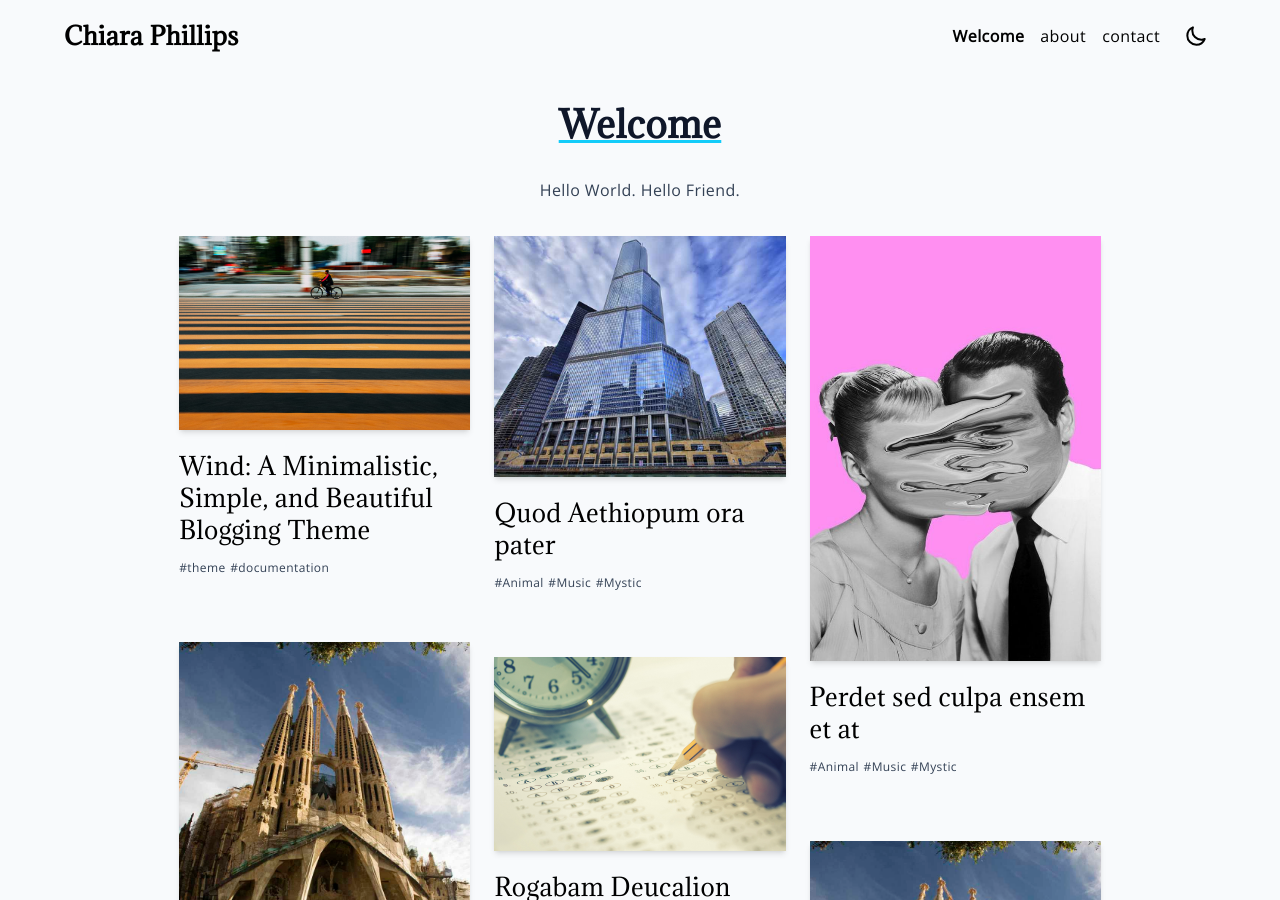
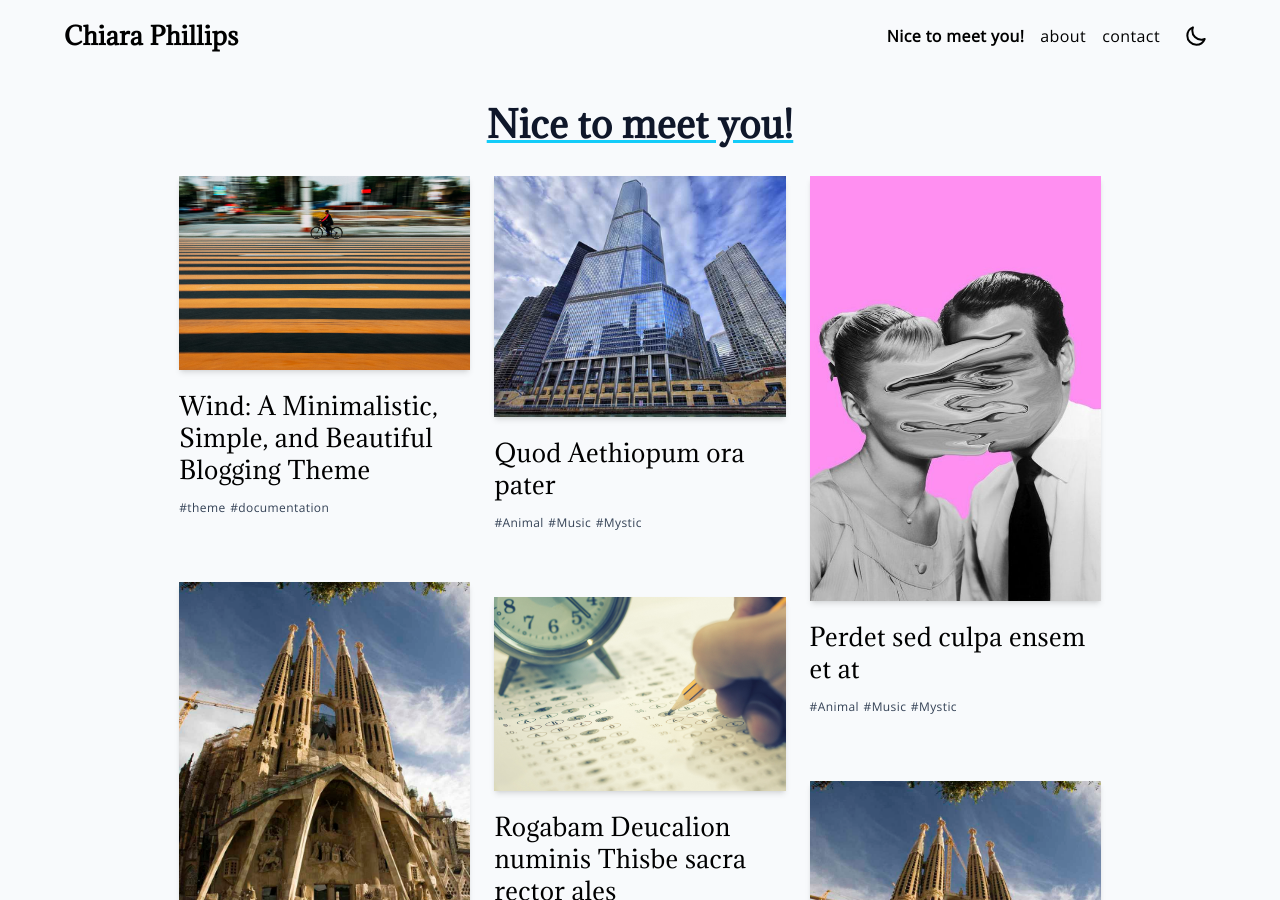
Before and after one commit to chiara-phillips/chiara-phillips.github.io, a Jekyll site: the page built from index.md, in a window 1280 px wide and 900 px high. Built offline with Jekyll 4.4.1, drawn with Linux system fonts in a browser that asks for light colours; our own code applies the rules of GitHub Pages for plain Markdown files; some of the changed text lies outside the part shown.

Commit message:
Update index.md

```diff
--- a/index.md
+++ b/index.md
@@ -1,6 +1,4 @@
 ---
 layout: home
 ---
-# Welcome
-
-Hello World. Hello Friend.
+# Nice to meet you!
```
